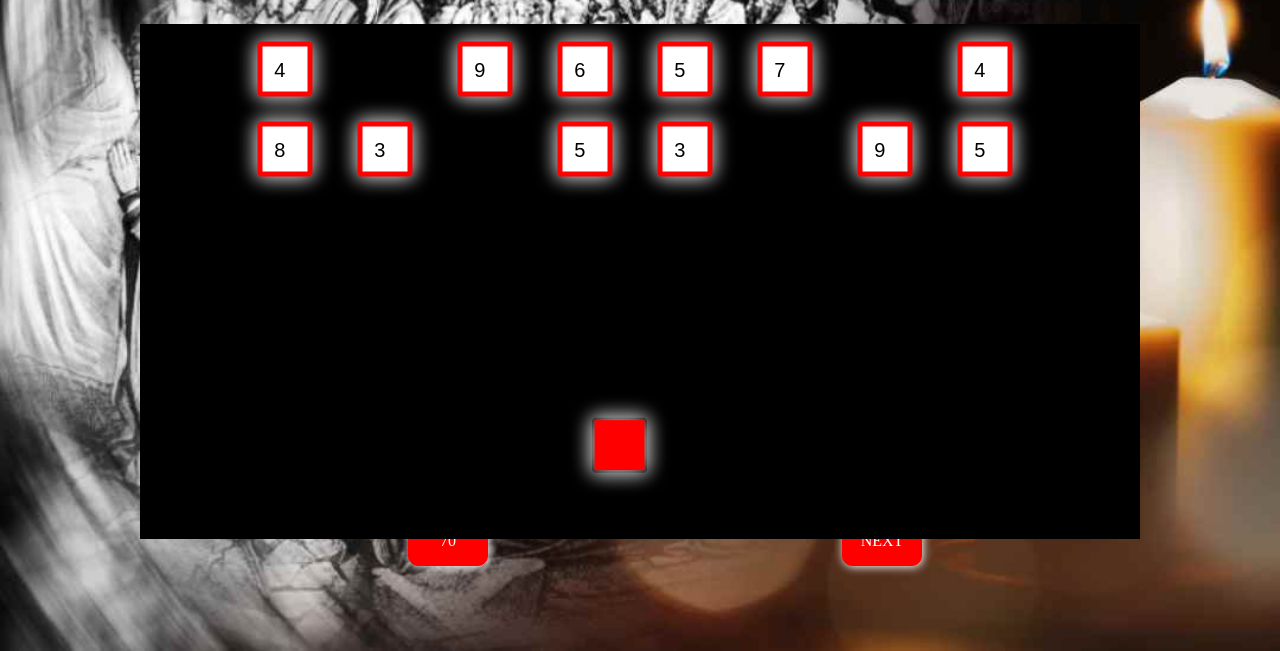
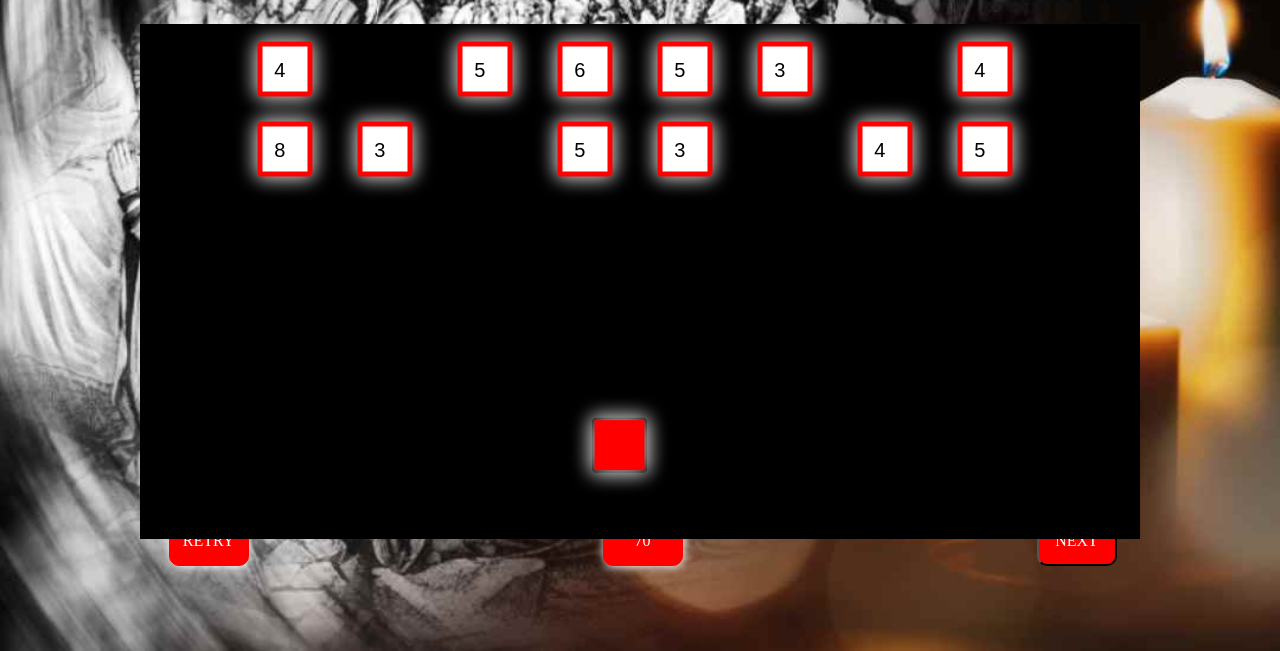
Before and after one commit to JuanPablo2219/GameCirclesHell, a plain HTML site: page Levels/Level-1(Limbo)/inicioJuego.html in a window 1280 px wide. Shown: the part 149-800 px from the top of the page. Drawn offline with Linux system fonts and the light colour scheme.

Commit message:
FULL COMMIT

```diff
--- a/Levels/Level-1(Limbo)/index.js
+++ b/Levels/Level-1(Limbo)/index.js
@@ -19,10 +19,10 @@ const enemies = [
 
   new Enemy(120, 20, "white", 4,),
   // new Enemy(220, 20, "white", 5,),
-  new Enemy(320, 20, "white", 9),
+  new Enemy(320, 20, "white", 5),
   new Enemy(420, 20, "white", 6),
   new Enemy(520, 20, "white", 5),
-  new Enemy(620, 20, "white", 7),
+  new Enemy(620, 20, "white", 3),
   // new Enemy(720, 20, "white", 9),
   new Enemy(820, 20, "white", 4),
 
@@ -33,7 +33,7 @@ const enemies = [
   new Enemy(420, 100, "white", 5),
   new Enemy(520, 100, "white", 3),
   // new Enemy(620, 100, "white", 7),
-  new Enemy(720, 100, "white", 9),
+  new Enemy(720, 100, "white", 4),
   new Enemy(820, 100, "white", 5),
 ];
 
@@ -53,7 +53,7 @@ function comenzarJuego() {
 
     if (timeRest <= 0) {
       clearInterval(temporizate);
-      document.getElementsByTagName("button")['0'].style.display = "block";
+      // document.getElementsByTagName("button")['0'].style.display = "block";
 
       timeRest = TIMEFULL;
 
@@ -65,8 +65,8 @@ function comenzarJuego() {
 }
 
 
-document.getElementsByTagName("button")['0'].style.display = "none";
-document.getElementById("second");
+// document.getElementsByTagName("button")['0'].style.display = "none";
+// document.getElementById("second");
 comenzarJuego();
 
 
--- a/Levels/Level-1(Limbo)/inicioJuego.html
+++ b/Levels/Level-1(Limbo)/inicioJuego.html
@@ -17,7 +17,9 @@
     <div class="next">
       <button id="second1" onclick="retryGame()">RETRY</button>
       <button id="second" ></button>
-      <button id="second">NEXT</button>
+      <button id="second2">
+        <a href="index.html">NEXT</a>
+      </button>
     </div>
 
     <canvas id="game"></canvas>
--- a/Levels/Level-1(Limbo)/main.css
+++ b/Levels/Level-1(Limbo)/main.css
@@ -68,6 +68,22 @@ h2{
     margin-left: 200px;
 }
 
+.next #second2{
+    width: 80px;
+    height: 50px;
+    border-radius: 10px;
+    margin-top: 520px;
+    margin-right: 150px;
+    margin-left: 200px;
+    background-color: #ff0000;
+}
+.next #second2 a{
+   text-decoration: none;
+   color: #fff;
+   font-family: 'Times New Roman', Times, serif;
+   font-size: 16px;
+}
+
 .next #second1{
     width: 80px;
     height: 50px;
@@ -109,3 +125,6 @@ h2{
 #second1:hover {
     background-color: #000;
   }
+#second2:hover {
+    background-color: #000;
+  }
```
